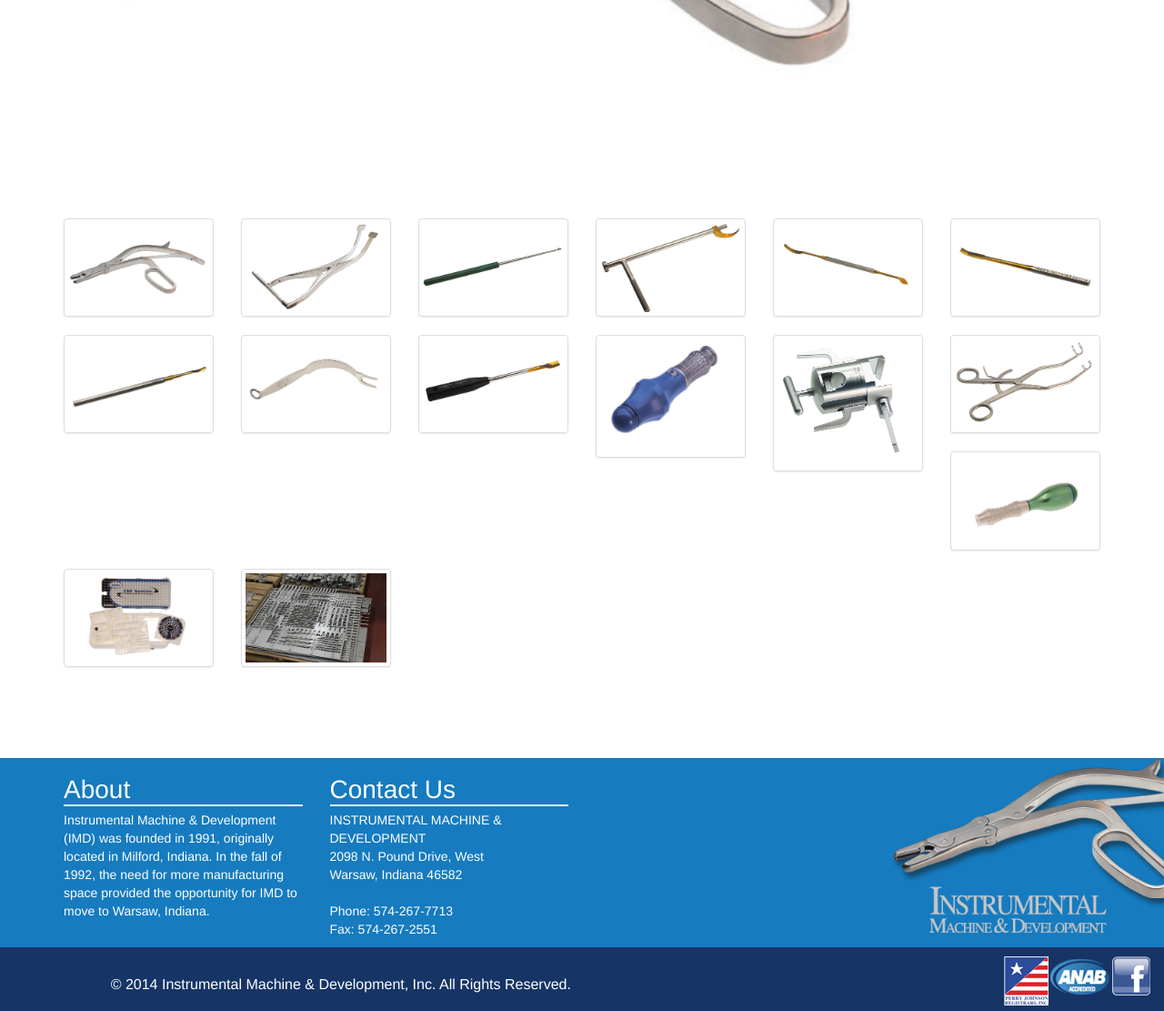
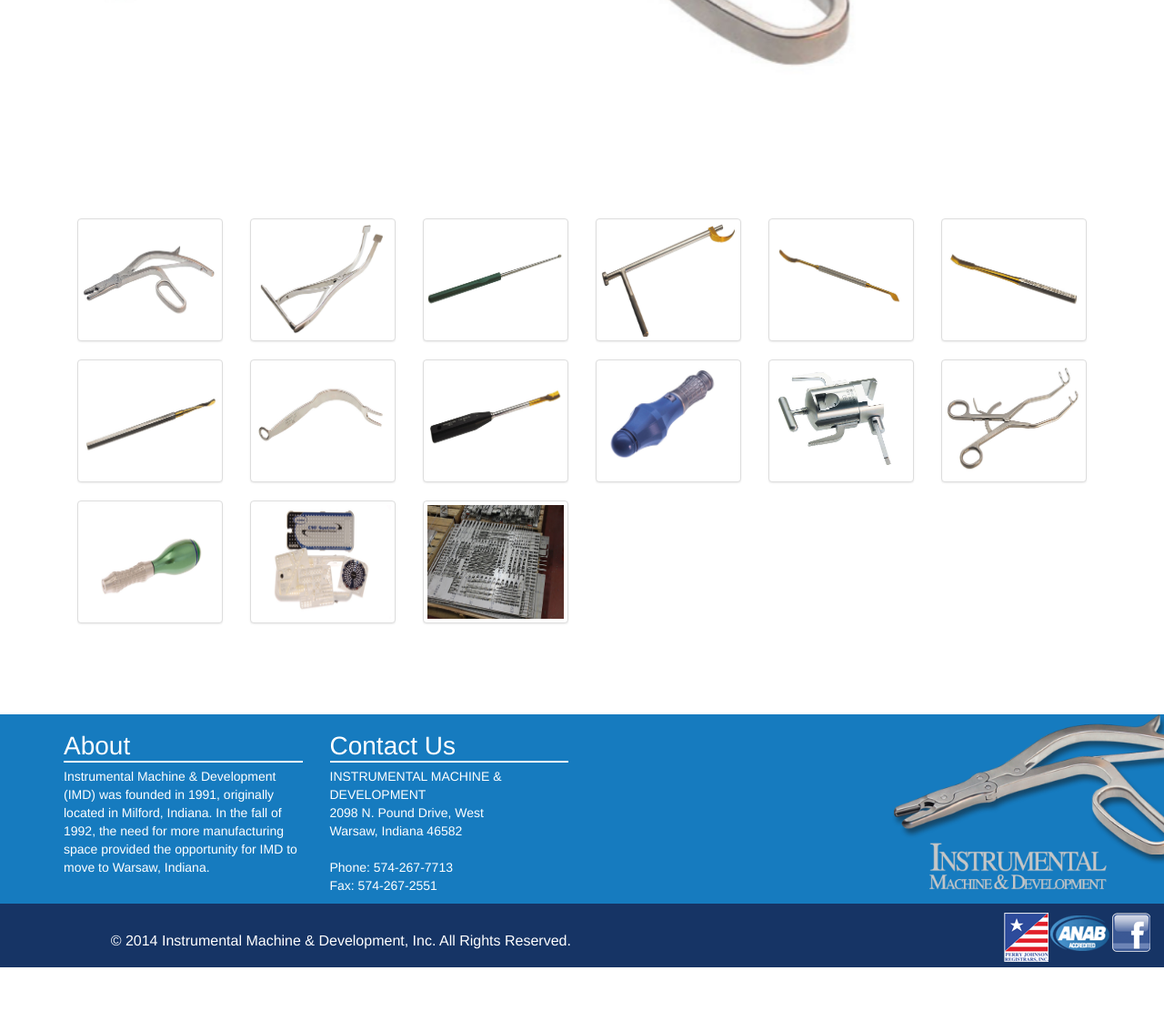
Before and after one commit to jbake11/imdortho, a PHP site: page /photo.php in a window 1280 px wide. Shown: the part 733-1844 px from the top of the page at 91% size. After the commit the page ends 1796 px from the top, so only its background shows below. Run offline with PHP 8.4, Linux system fonts and the light colour scheme; some libraries are stand-ins or nearby versions.

Commit message:
eataturd js

```diff
--- a/css/main.css
+++ b/css/main.css
@@ -43,6 +43,12 @@ a:active {
 #bodywrap{
     padding-left: 0px;
     padding-right: 0px;
+}
+
+.arrangeThumbs img{
+    height: 125px;
+    width:  190px;
+
 }
 
 .thumb-table{
--- a/photo.php
+++ b/photo.php
@@ -7,7 +7,7 @@ include("head.php");
 <script type='text/javascript'>
     jQuery(document).ready(function($) {
 
-        $('#myCarousel').carousel({
+        $('#myCarousel1').carousel({
             interval: 5000
         });
 
@@ -16,14 +16,14 @@ include("head.php");
         //Handles the carousel thumbnails
         $('[id^=carousel-selector-]').click(function() {
             var id_selector = $(this).attr("id");
-            var id = id_selector.substr(id_selector.length - 1);
+            var id = id_selector.match('[0-9]+');
             var id = parseInt(id);
-            $('#myCarousel').carousel(id);
+            $('#myCarousel1').carousel(id);
         });
 
 
         // When the carousel slides, auto update the text
-        $('#myCarousel').on('slid.bs.carousel', function(e) {
+        $('#myCarousel1').on('slid.bs.carousel', function(e) {
             var id = $('.item.active').data('slide-number');
             $('#carousel-text').html($('#slide-content-' + id).html());
         });
@@ -32,9 +32,7 @@ include("head.php");
 
 <div class='container-fluid'>
     <h1>Photo Gallery</h1>
-</div>
 
-<div class='container-fluid'>
     IMD Specializes in a number of production processes for the Orthopaedic Industry. Below is a gallery
     of products we have manufactured for various clients.
 </div>
@@ -47,7 +45,7 @@ include("head.php");
                 <!-- Top part of the slider -->
                 <div class="row">
                     <div class="col-sm-12" id="carousel-bounding-box">
-                        <div class="carousel slide" id="myCarousel">
+                        <div class="carousel slide" id="myCarousel1">
                             <!-- Carousel items -->
                             <div class="carousel-inner">
                                 <div class="active item" data-slide-number="0">
@@ -102,6 +100,8 @@ include("head.php");
         </div><!--/Slider-->
 
         <div class="row hidden-xs" id="slider-thumbs">
+
+            <div class="container arrangeThumbs">
                 <!-- Bottom switcher of slider -->
                 <ul class="hide-bullets">
                     <li class="col-sm-2">
@@ -168,6 +168,7 @@ include("head.php");
             </div>
         </div>
     </div>
+</div>
 
 <?php
 
```
Lines whose indentation alone changed are shown as unchanged.
